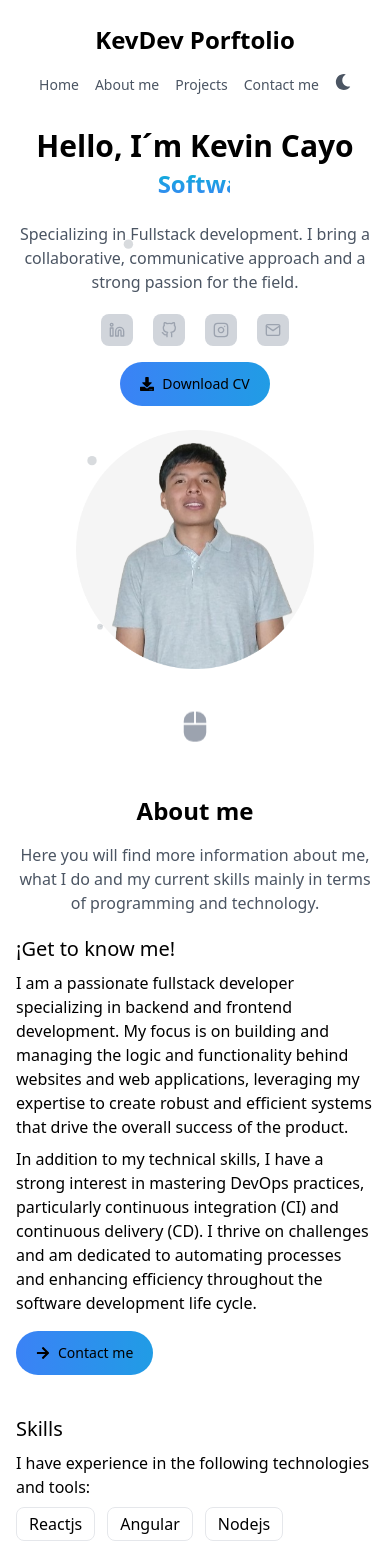
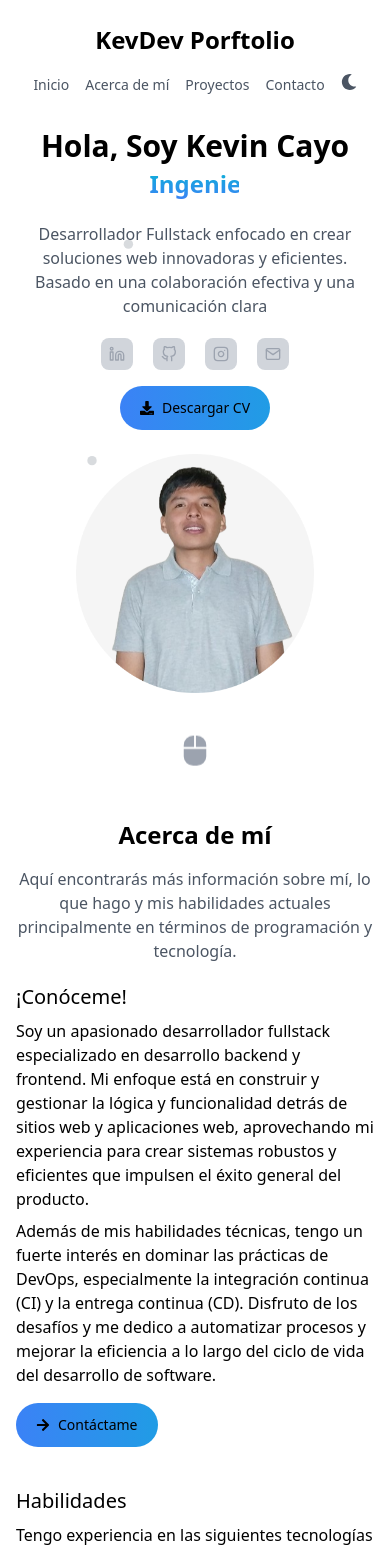
Before and after one commit to KevinCayo10/portfolio_kevdev, a React (Vite) app: page / in a window 390 px wide. Shown: the top 1551 px of the page. Built offline with nearby package versions, Linux system fonts and the light colour scheme.

Commit message:
refactor: Cambia de lenguaje

```diff
--- a/src/components/About.jsx
+++ b/src/components/About.jsx
@@ -24,33 +24,34 @@ function About() {
           whileInView={{ opacity: 1, y: 0 }}
           transition={{ duration: 2 }}
         >
-          <h2 className="font-bold text-2xl">About me</h2>
+          <h2 className="font-bold text-2xl">Acerca de mí</h2>
           <p className="text-gray-600 dark:text-gray-400 mt-4 text-base">
-            Here you will find more information about me, what I do and my
-            current skills mainly in terms of programming and technology.
+            Aquí encontrarás más información sobre mí, lo que hago y mis
+            habilidades actuales principalmente en términos de programación y
+            tecnología.
           </p>
         </motion.div>
         {/* Profile */}
         <div className="mt-5 flex flex-col gap-10 sm:flex-row">
           <div className="w-full flex flex-col sm:w-1/2 ">
-            <h3 className="text-xl font-medium text-left">¡Get to know me!</h3>
+            <h3 className="text-xl font-medium text-left">¡Conóceme!</h3>
             <div className="text-left">
               <div>
                 <p className="text-base font-light mt-2">
-                  I am a passionate fullstack developer specializing in backend
-                  and frontend development. My focus is on building and managing
-                  the logic and functionality behind websites and web
-                  applications, leveraging my expertise to create robust and
-                  efficient systems that drive the overall success of the
-                  product.
+                  Soy un apasionado desarrollador fullstack especializado en
+                  desarrollo backend y frontend. Mi enfoque está en construir y
+                  gestionar la lógica y funcionalidad detrás de sitios web y
+                  aplicaciones web, aprovechando mi experiencia para crear
+                  sistemas robustos y eficientes que impulsen el éxito general
+                  del producto.
                 </p>
                 <p className="text-base font-light mt-2">
-                  In addition to my technical skills, I have a strong interest
-                  in mastering DevOps practices, particularly continuous
-                  integration (CI) and continuous delivery (CD). I thrive on
-                  challenges and am dedicated to automating processes and
-                  enhancing efficiency throughout the software development life
-                  cycle.
+                  Además de mis habilidades técnicas, tengo un fuerte interés en
+                  dominar las prácticas de DevOps, especialmente la integración
+                  continua (CI) y la entrega continua (CD). Disfruto de los
+                  desafíos y me dedico a automatizar procesos y mejorar la
+                  eficiencia a lo largo del ciclo de vida del desarrollo de
+                  software.
                 </p>
               </div>
             </div>
@@ -64,17 +65,17 @@ function About() {
               <button className="text-sm py-3  bg-gradient-to-r from-blue-500 to-cyan-500 rounded-full bg-gradient-hover px-5  mt-4 ">
                 <span className="flex justify-around gap-2 items-center text-black ">
                   <FaArrowRight className="" />
-                  Contact me
+                  Contáctame
                 </span>
               </button>
             </a>
           </div>
           {/* Skills */}
           <div className="w-full flex flex-col sm:w-1/2">
-            <h3 className="text-xl font-medium text-left">Skills</h3>
+            <h3 className="text-xl font-medium text-left">Habilidades</h3>
             <div>
               <p className="text-base font-light mt-2 text-left">
-                I have experience in the following technologies and tools:
+                Tengo experiencia en las siguientes tecnologías y habilidades
               </p>
               <ul className="text-left mt-2 flex flex-wrap gap-3 ">
                 {skills.map((item) => {
--- a/src/components/Contact.jsx
+++ b/src/components/Contact.jsx
@@ -1,9 +1,9 @@
-import { FaArrowRight } from "react-icons/fa";
 import FormInput from "./shared/FormInput";
 import { motion } from "framer-motion";
 import emailjs from "@emailjs/browser";
 import { useRef } from "react";
 import toast, { Toaster } from "react-hot-toast";
+import { FaPaperPlane } from "react-icons/fa";
 
 function Contact() {
   const form = useRef();
@@ -43,13 +43,14 @@ function Contact() {
               transition={{ duration: 2 }}
             >
               <h2 className="text-2xl font-semibold text-center ">
-                Contact me!
+                ¡Contáctame!
               </h2>
               <p className="text-gray-600 dark:text-gray-400 text-base font-light text-center px-4">
-                Get in touch! Whether it´s for inquiries, collaborations, or
-                just a tech chat, I´m here. Developers, clients, or fellow tech
-                enthusiasts, I´m open to new connections and opportunities.
-                Let´s connect!
+                ¡Ponte en contacto! Ya sea para consultas, colaboraciones o
+                simplemente para charlar sobre tecnología, estoy aquí.
+                Desarrolladores, clientes o compañeros entusiastas de la
+                tecnología, estoy abierto a nuevas conexiones y oportunidades.
+                ¡Contáctame!
               </p>
             </motion.div>
 
@@ -67,7 +68,7 @@ function Contact() {
                       inputType="text"
                       inputId="name"
                       inputName="name"
-                      placeholderText="Your name"
+                      placeholderText="Nombres"
                       ariaLabelName="Name"
                     />
                   </div>
@@ -78,7 +79,7 @@ function Contact() {
                       inputType="email"
                       inputId="email"
                       inputName="email"
-                      placeholderText="Your email"
+                      placeholderText="Email"
                       ariaLabelName="Email"
                     />
                   </div>
@@ -89,7 +90,7 @@ function Contact() {
                   inputType="text"
                   inputId="subject"
                   inputName="subject"
-                  placeholderText="Subject"
+                  placeholderText="Tema"
                   ariaLabelName="Subject"
                 />
                 <div className="mt-6">
@@ -101,7 +102,7 @@ function Contact() {
                     cols="14"
                     rows="3"
                     aria-label="Message"
-                    placeholder="Message"
+                    placeholder="Mensaje"
                   ></textarea>
                 </div>
                 <div className="flex flex-1 justify-center items-end pb-4">
@@ -110,8 +111,8 @@ function Contact() {
                     className="text-sm py-3  bg-gradient-to-r from-blue-500 to-cyan-500 rounded-full bg-gradient-hover px-5  mt-4 dark:text-black"
                   >
                     <span className="flex justify-around gap-2 items-center text-black ">
-                      <FaArrowRight className="" />
-                      Contact me
+                      <FaPaperPlane className="" />
+                      Enviar
                     </span>
                   </button>
                 </div>
--- a/src/components/Main.jsx
+++ b/src/components/Main.jsx
@@ -33,14 +33,15 @@ function Banner() {
             transition={{ duration: 1 }}
           >
             <h2 className="font-bold text-3xl dark:text-white sm:text-4xl">
-              Hello, I´m Kevin Cayo
+              Hola, Soy Kevin Cayo
             </h2>
             <h2 className="font-bold text-2xl mt-1 gradiant-text sm:text-4xl">
-              Software Engineer
+              Ingeniero en Software
             </h2>
             <p className="mt-4 text-gray-600">
-              Specializing in Fullstack development. I bring a collaborative,
-              communicative approach and a strong passion for the field.
+              Desarrollador Fullstack enfocado en crear soluciones web
+              innovadoras y eficientes. Basado en una colaboración efectiva y
+              una comunicación clara
             </p>
             <div className="flex flex-row gap-5 justify-center sm:justify-start mt-5">
               {socialLinks.map((link) => {
@@ -68,7 +69,7 @@ function Banner() {
                 rel="noreferrer"
               >
                 <FaDownload className="" />
-                Download CV
+                Descargar CV
               </a>
             </button>
           </motion.div>
--- a/src/components/Project.jsx
+++ b/src/components/Project.jsx
@@ -11,10 +11,10 @@ function Project() {
           whileInView={{ opacity: 1, y: 0 }}
           transition={{ duration: 2 }}
         >
-          <h2 className="text-2xl font-bold ">Projects</h2>
+          <h2 className="text-2xl font-bold ">Proyectos</h2>
           <p className="text-gray-600 dark:text-gray-400 mt-4 text-base">
-            Explore a showcase of projects I´ve worked on. From web applications
-            to software solutions
+            Explora una muestra de proyectos en los que he trabajado. Desde
+            aplicaciones web hasta soluciones de software.
           </p>
         </motion.div>
         <div className="grid grid-cols-1 sm:grid-cols-2 gap-10 mt-11">
--- a/src/components/shared/Card.jsx
+++ b/src/components/shared/Card.jsx
@@ -39,7 +39,7 @@ function Card({
           <ButtonG
             version="live"
             url={url_page}
-            label={"Live preview"}
+            label={"Vista previa"}
             iconName={<FaLink />}
           />
         ) : (
--- a/src/data/info.js
+++ b/src/data/info.js
@@ -9,8 +9,8 @@ export const Projects = [
   {
     id: 1,
     title: "VitMap ",
-    description: "Mobile application to locate nearby doctors. ",
-    position: "Backend Developer",
+    description: "Aplicación movil para localizar doctores ",
+    position: "Desarrollador backend",
     url_img: project1,
     url_page: "",
     url_github: "https://github.com/MarcoOrtiz333/VitMapBackend/tree/develop",
@@ -19,8 +19,8 @@ export const Projects = [
   {
     id: 2,
     title: "Certyget ",
-    description: "Web system to generate course certificates",
-    position: "Fullstack Developer",
+    description: "Sistema web para la generación y consulta de certificados",
+    position: "Desarrollador Fullstack",
     url_img: project2,
     url_page: "",
     url_github: "https://github.com/KevinCayo10/Certyget_Bakend",
@@ -28,9 +28,9 @@ export const Projects = [
   },
   {
     id: 3,
-    title: "Sales web app",
-    description: "Web system to manage product sales",
-    position: "Fullstack Developer",
+    title: "Gestor de ventas",
+    description: "Aplicativo web para la gestión de ventas.",
+    position: "Desarrollador Fullstack",
 
     url_img: project3,
 
@@ -42,8 +42,8 @@ export const Projects = [
     id: 4,
     title: "Website PCG ",
     description:
-      "Website for Empresarial Díaz & Bonilla S. A., where you can view the company's information",
-    position: "Frontend Developer",
+      "Sitio web informativo para el producto PCG Web de Empresarial Díaz & Bonilla S. A.",
+    position: "Desarrollador Frontend ",
     url_img: project4,
     url_page: "https://almogascialtda.com/",
     url_github: "https://github.com/KevinCayo10/bot_emp_bd/tree/develop",
@@ -51,10 +51,10 @@ export const Projects = [
   },
   {
     id: 5,
-    title: "My Portfolio ",
+    title: "Portafolio ",
     description:
-      "Here you can explore my projects and learn more about me and my work.",
-    position: "Frontend Developer",
+      "Página web donde encontraras mis proyectos y aprenderas más sobre mí.",
+    position: "Desarrollador Frontend",
 
     url_img: project5,
     url_page: "https://portfolio-kevdev.vercel.app/",
@@ -94,22 +94,22 @@ export const socialLinks = [
 export const Menu = [
   {
     id: 1,
-    title: "Home",
+    title: "Inicio",
     url: "#top",
   },
   {
     id: 2,
-    title: "About me",
+    title: "Acerca de mí",
     url: "#aboutme",
   },
   {
     id: 3,
-    title: "Projects",
+    title: "Proyectos",
     url: "#projects",
   },
   {
     id: 4,
-    title: "Contact me",
+    title: "Contacto",
     url: "#contactme",
   },
 ];
```
Also changed, not shown: src/App.css (+2 -69 lines), src/components/Footer.jsx (+1 -35 lines).
